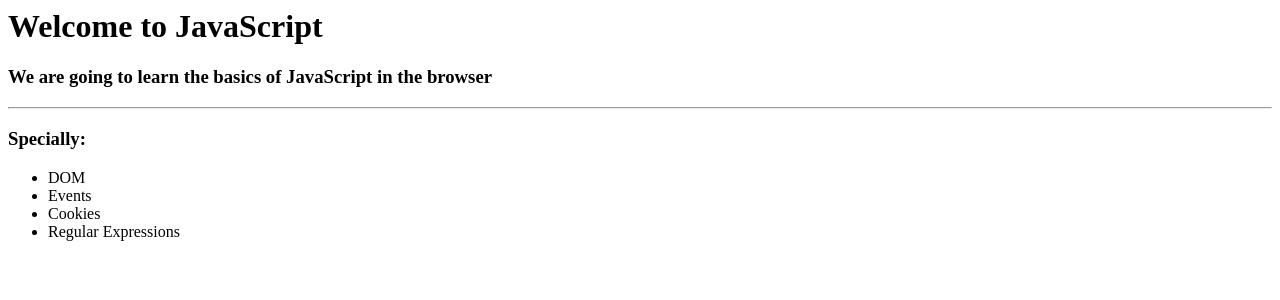
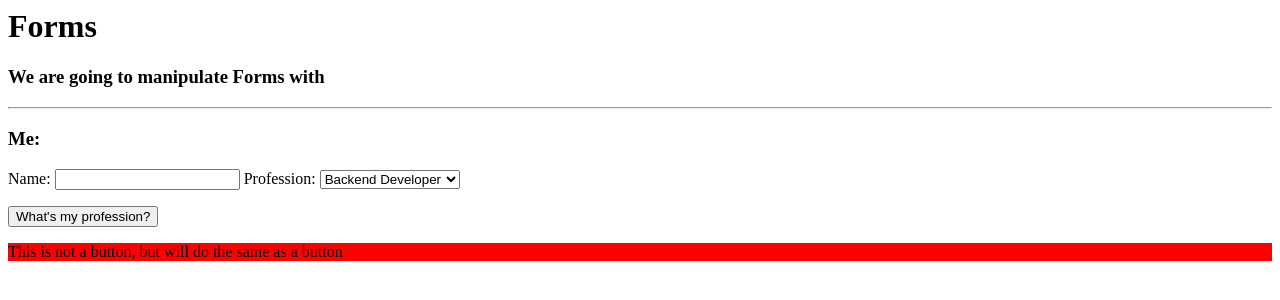
Before and after one commit to juanecabellob/intro-to-javascript, a plain HTML site: page index.html in a window 1280 px wide. Drawn offline with Linux system fonts and the light colour scheme.

Commit message:
Add form manipulation

```diff
--- a/index.html
+++ b/index.html
@@ -1,17 +1,52 @@
-<httml>
+<html>
     <head>
         <title>Intro to JavaScript</title>
     </head>
     <body>
-        <h1>Welcome to JavaScript</h1>
-        <h3>We are going to learn the basics of JavaScript in the browser</h3>
+        <h1>Forms</h1>
+        <h3>We are going to manipulate Forms with</h3>
         <hr>
-        <h3> Specially:</h3>
-        <ul>
-            <li>DOM</li>
-            <li>Events</li>
-            <li>Cookies</li>
-            <li>Regular Expressions</li>
-        </ul>
+        <h3>Me:</h3>
+        <form>
+            <label>Name:</label>
+            <input id="name" value="" />
+            <label>Profession:</label>
+            <select id="profession" value="">
+                <option value="1">Backend Developer</option>
+                <option value="2">DevOps Developer</option>
+                <option value="3">Frontend Developer</option>
+            </select>
+        </form>
+        <button onclick="getMyProfession()">What's my profession?</button>
+        <div style="background: red">
+            <p id="like-button">This is not a button, but will do the same as a button</p>
+        </div>
+        <script>
+function getMyProfession() {
+    let professionElement = document.getElementById('profession');
+    let profession = professionElement.options[professionElement.selectedIndex].text;
+    alert(profession);
+}
+
+function handlePressEvent(e) {
+    let message = `You press ${e.key}`;
+    if (e.shiftKey) {
+        message += ` and the shift key`
+    }
+    if (e.altKey) {
+        message += ` and the alt key`
+    }
+    if (e.ctrlKey) {
+        message += ` and the ctrl key`
+    }
+    if (e.metaKey) {
+        message += ` and the cmd or meta key`
+    }
+    alert(message);
+}
+let likeButton = document.getElementById('like-button');
+likeButton.addEventListener("click", getMyProfession);
+document.addEventListener("keypress", handlePressEvent);
+        </script>
     </body>
-</httml>
+</html>
```
Also changed, not shown: js/index.js (added, +25 -0 lines).
